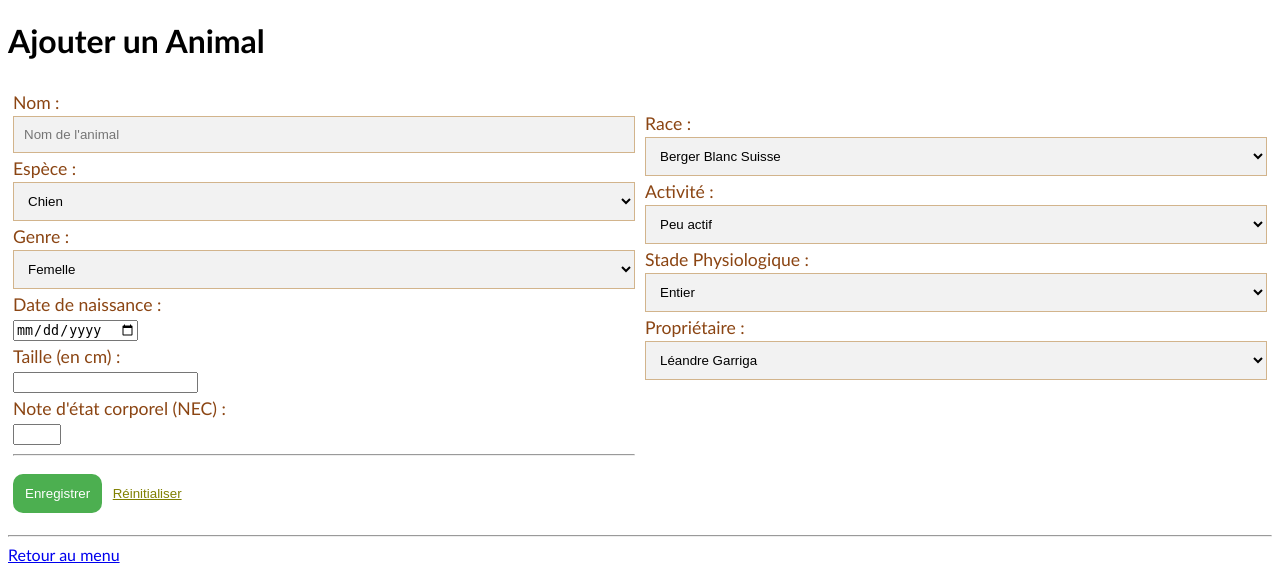
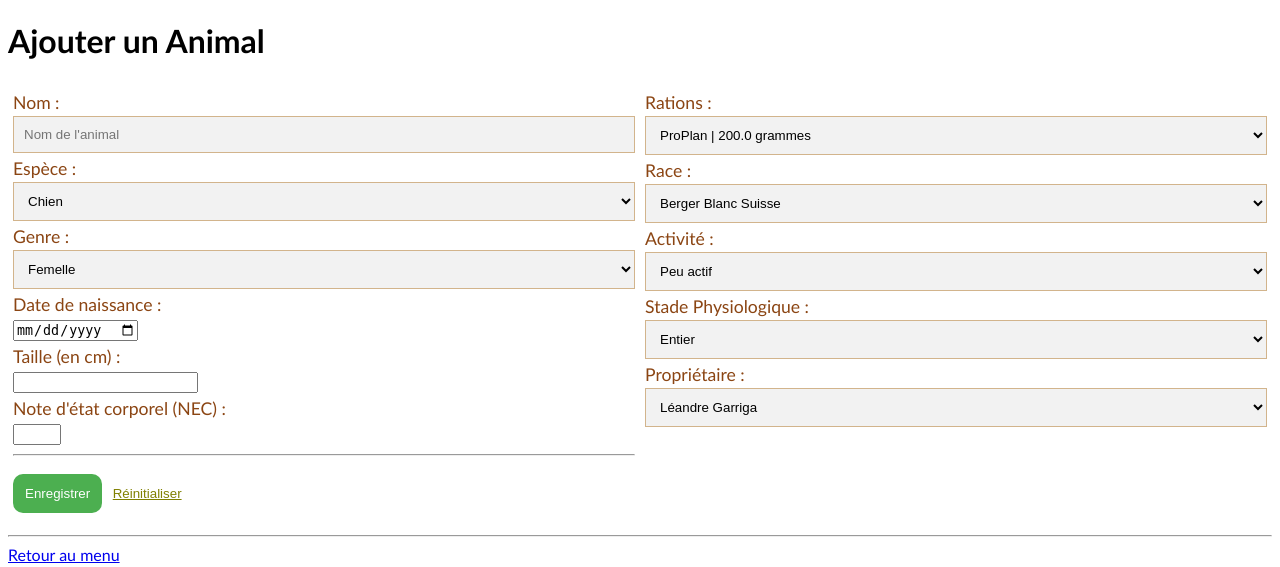
Before and after one commit to AlexGodfrin81/ISIS_3A_PTUT, a Spring Boot app: page /animal/add in a window 1280 px wide. Shown: the top 567 px of the page. Run offline with Spring Boot 4, Linux system fonts and the light colour scheme; data comes from the database, SQL or seed files in the repository.

Commit message:
Ajout RationRepository + modif formulaireAnimal (non fonctionnel)

```diff
--- a/src/main/java/yucroq/controller/AnimalController.java
+++ b/src/main/java/yucroq/controller/AnimalController.java
@@ -20,6 +20,7 @@ import yucroq.dao.AnimalRepository;
 import yucroq.dao.CroquetteRepository;
 import yucroq.dao.ProprietaireRepository;
 import yucroq.dao.RaceRepository;
+import yucroq.dao.RationRepository;
 import yucroq.dao.StadePhysiologiqueRepository;
 
 
@@ -48,6 +49,9 @@ public class AnimalController {
 
     @Autowired
     private StadePhysiologiqueRepository dao5;
+
+    @Autowired
+    private RationRepository dao6;
 
     /**
      * Affiche toutes les catégories dans la base
@@ -88,6 +92,7 @@ public class AnimalController {
         model.addAttribute("races", dao3.findAll());
         model.addAttribute("activites", dao4.findAll());
         model.addAttribute("stadephysios", dao5.findAll());
+        model.addAttribute("rations", dao6.findAll());
         return "formulaireAnimal";
     }
 
--- a/src/main/resources/templates/formulaireAnimal.html
+++ b/src/main/resources/templates/formulaireAnimal.html
@@ -42,10 +42,10 @@
 				<input type="submit" value="Enregistrer" /> <input type="reset" value="Réinitialiser" />
 			</div>
                         <div class="column">
-                                <!--<label for="croquette">Croquette :</label>
-                                <select name="croquette">
-                                    <option th:each="c : ${croquettes}" th:value="${c.id_croq}" th:text="${c.nom}" th:field="*{mesCroqs}"></option>
-                                </select>-->
+                                <label for="ration">Rations :</label>
+                                <select name="ration">
+                                    <option th:each="r : ${rations}" th:value="${r.id_ration}" th:text="${r.mesCroqs.nom} + ' | ' + ${r.quantite} + ' grammes'" th:field="*{mesRations}"></option>
+                                </select>
                                 <br/>
                                 <label for="race">Race :</label>
                                 <select name="race">
@@ -54,7 +54,7 @@
                                 <br/>
                                 <label for="activite">Activité :</label>
                                 <select name="activite">
-                                    <option th:each="a : ${activites}" th:value="${a.id_activite}" th:text="${a.nom}" th:field="*{maRace}"></option>
+                                    <option th:each="a : ${activites}" th:value="${a.id_activite}" th:text="${a.nom}" th:field="*{monActivite}"></option>
                                 </select>
                                 <br/>
                                 <label for="stadephysio">Stade Physiologique :</label>
```
Also changed, not shown: src/main/java/yucroq/dao/RationRepository.java (added, +17 -0 lines).
